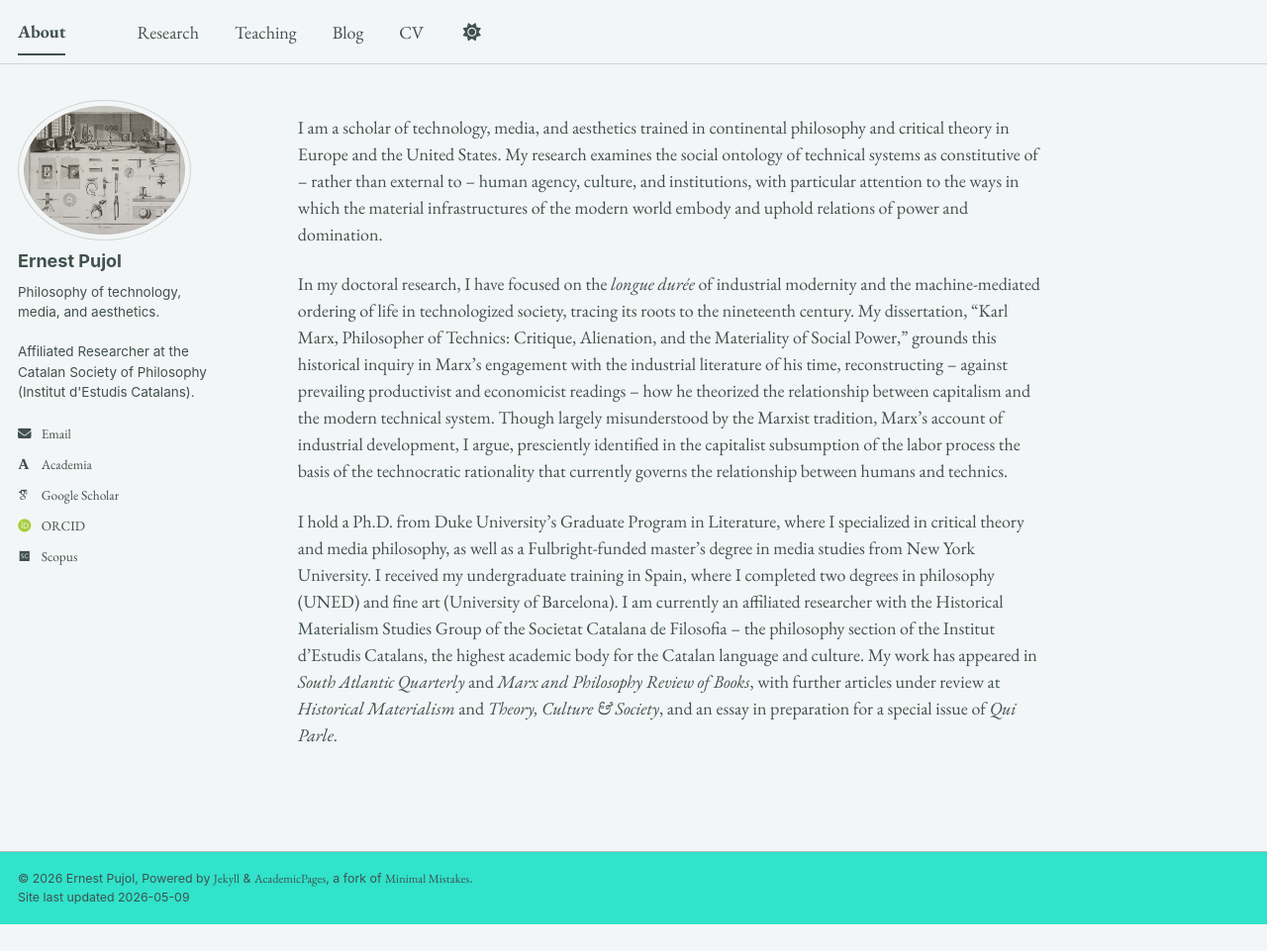
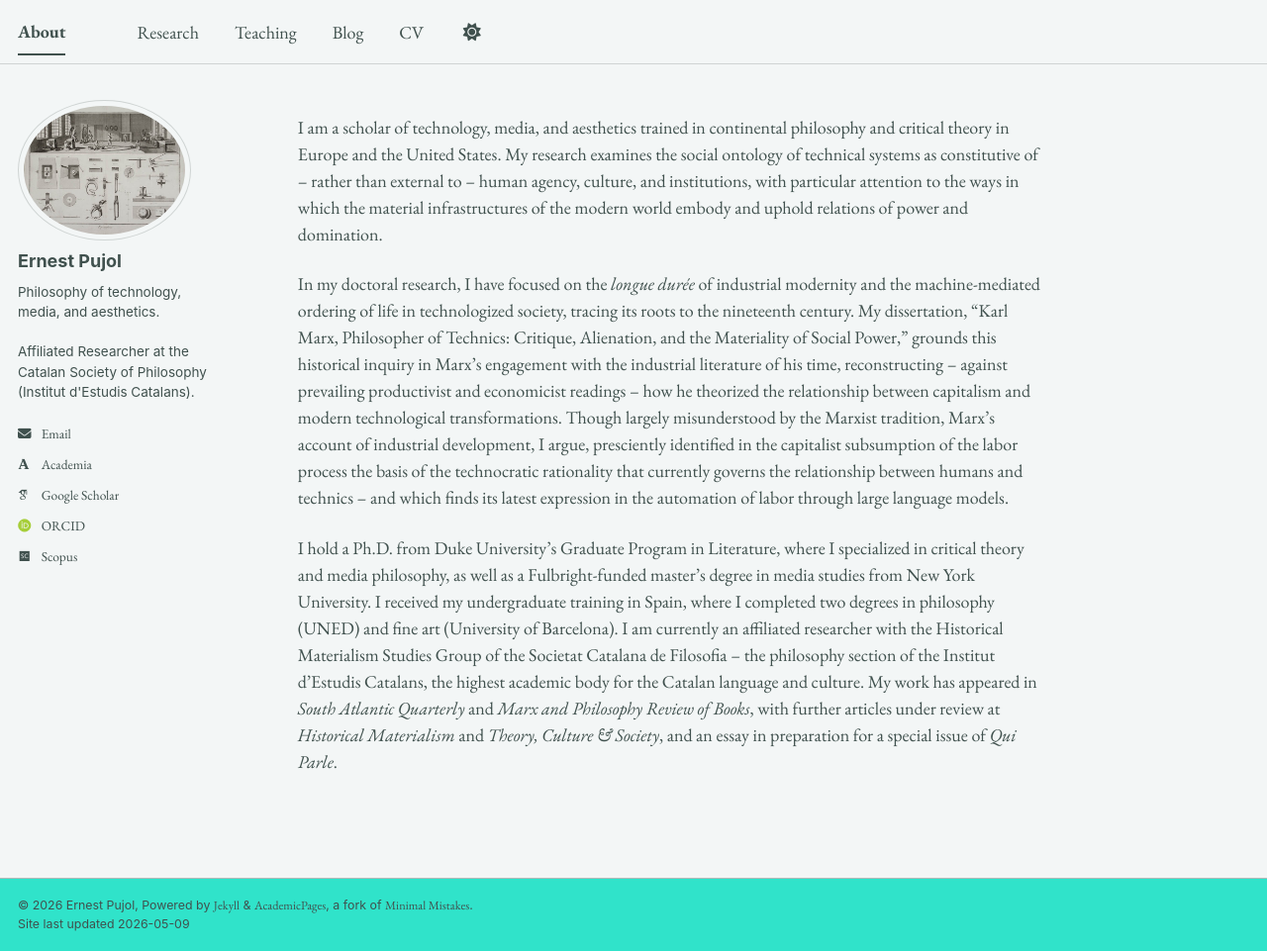
Before and after one commit to epujol90/epujol90.github.io, a Jekyll site: the page built from _pages/about.md, in a window 1280 px wide and 961 px high. Shown: the whole window at 99% size. Built offline with Jekyll 4.4.1, drawn with Linux system fonts in a browser that asks for light colours; some web fonts are replaced; a script bundle is joined from its source files by our own code; library files that are not in the unit come from our copies.

Commit message:
Update about.md

```diff
--- a/_pages/about.md
+++ b/_pages/about.md
@@ -8,6 +8,6 @@ redirect_from:
 ---
 I am a scholar of technology, media, and aesthetics trained in continental philosophy and critical theory in Europe and the United States. My research examines the social ontology of technical systems as constitutive of -- rather than external to -- human agency, culture, and institutions, with particular attention to the ways in which the material infrastructures of the modern world embody and uphold relations of power and domination.
 
-In my doctoral research, I have focused on the _longue durée_ of industrial modernity and the machine-mediated ordering of life in technologized society, tracing its roots to the nineteenth century. My dissertation, “Karl Marx, Philosopher of Technics: Critique, Alienation, and the Materiality of Social Power,” grounds this historical inquiry in Marx’s engagement with the industrial literature of his time, reconstructing -- against prevailing productivist and economicist readings -- how he theorized the relationship between capitalism and the modern technical system. Though largely misunderstood by the Marxist tradition, Marx’s account of industrial development, I argue, presciently identified in the capitalist subsumption of the labor process the basis of the technocratic rationality that currently governs the relationship between humans and technics.
+In my doctoral research, I have focused on the _longue durée_ of industrial modernity and the machine-mediated ordering of life in technologized society, tracing its roots to the nineteenth century. My dissertation, “Karl Marx, Philosopher of Technics: Critique, Alienation, and the Materiality of Social Power,” grounds this historical inquiry in Marx’s engagement with the industrial literature of his time, reconstructing -- against prevailing productivist and economicist readings -- how he theorized the relationship between capitalism and modern technological transformations. Though largely misunderstood by the Marxist tradition, Marx’s account of industrial development, I argue, presciently identified in the capitalist subsumption of the labor process the basis of the technocratic rationality that currently governs the relationship between humans and technics -- and which finds its latest expression in the automation of labor through large language models.
 
 I hold a Ph.D. from Duke University’s Graduate Program in Literature, where I specialized in critical theory and media philosophy, as well as a Fulbright-funded master’s degree in media studies from New York University. I received my undergraduate training in Spain, where I completed two degrees in philosophy (UNED) and fine art (University of Barcelona). I am currently an affiliated researcher with the Historical Materialism Studies Group of the Societat Catalana de Filosofia -- the philosophy section of the Institut d’Estudis Catalans, the highest academic body for the Catalan language and culture. My work has appeared in _South Atlantic Quarterly_ and _Marx and Philosophy Review of Books_, with further articles under review at _Historical Materialism_ and _Theory, Culture & Society_, and an essay in preparation for a special issue of _Qui Parle_.
```
